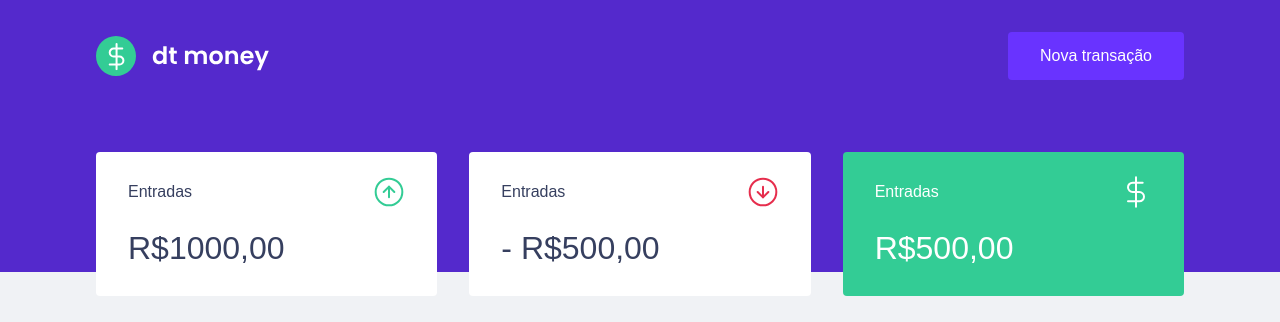
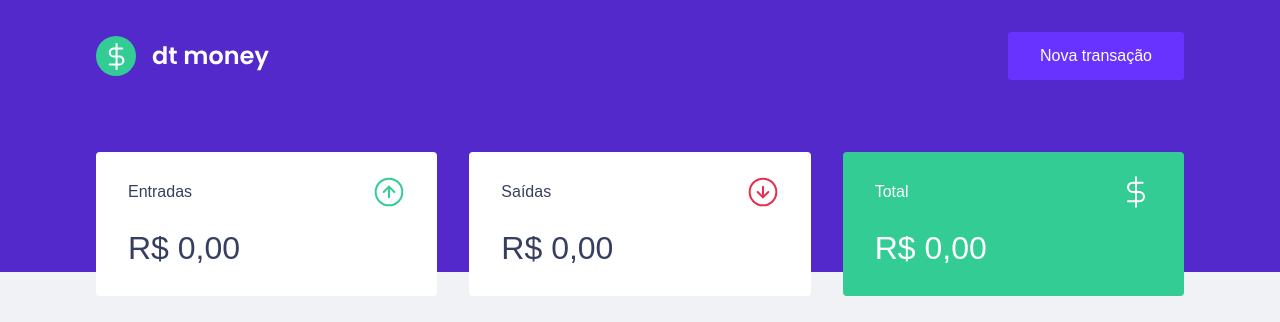
Before and after one commit to ICarlosJuniorI/Ignite-dtmoney, a React (Create React App) app: page / in a window 1280 px wide. Shown: the top 322 px of the page. Built offline with nearby package versions, Linux system fonts and the light colour scheme; no server answers; the HTML template or start-up script is replaced by a standard one; what miragejs would draw is missing.

Commit message:
Calculando resumo

```diff
--- a/src/components/Summary/index.tsx
+++ b/src/components/Summary/index.tsx
@@ -11,7 +11,21 @@
 export function Summary() {
   const { transactions } = useContext(TransactionsContext);
 
-  console.log(transactions);
+  const summary = transactions.reduce((acc, transaction) => {
+    if (transaction.type === 'deposit') {
+      acc.deposits += transaction.amount;
+      acc.total += transaction.amount;
+    } else {
+      acc.withdraws += transaction.amount;
+      acc.total -= transaction.amount;
+    }
+
+    return acc;
+  }, {
+    deposits: 0,
+    withdraws: 0,
+    total: 0,
+  });
 
   return (
     <Container>
@@ -20,21 +34,36 @@
           <p>Entradas</p>
           <img src={incomeImg} alt="Entradas" />
         </header>
-        <strong>R$1000,00</strong>
+        <strong>
+          {new Intl.NumberFormat('pt-BR', { // Formata o valor para R$
+            style: 'currency',
+            currency: 'BRL',
+          }).format(summary.deposits)}
+        </strong>
       </div>
       <div>
         <header>
-          <p>Entradas</p>
+          <p>Saídas</p>
           <img src={outcomeImg} alt="Saídas" />
         </header>
-        <strong>- R$500,00</strong>
+        <strong>
+          {new Intl.NumberFormat('pt-BR', { // Formata o valor para R$
+            style: 'currency',
+            currency: 'BRL',
+          }).format(summary.withdraws)}
+        </strong>
       </div>
       <div className="highlight-background">
         <header>
-          <p>Entradas</p>
+          <p>Total</p>
           <img src={totalImg} alt="Total" />
         </header>
-        <strong>R$500,00</strong>
+        <strong>
+          {new Intl.NumberFormat('pt-BR', { // Formata o valor para R$
+            style: 'currency',
+            currency: 'BRL',
+          }).format(summary.total)}
+        </strong>
       </div>
     </Container>
   );
```
